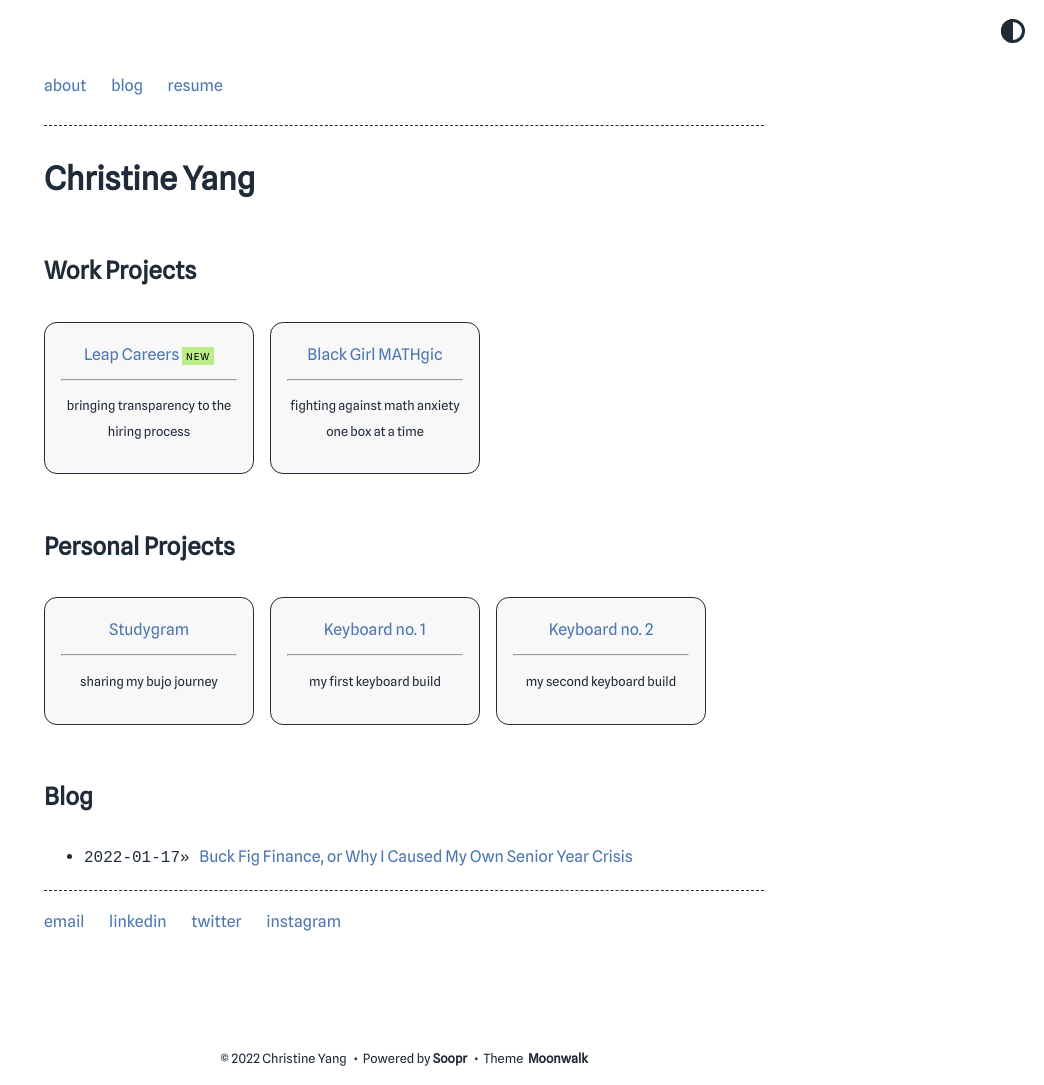
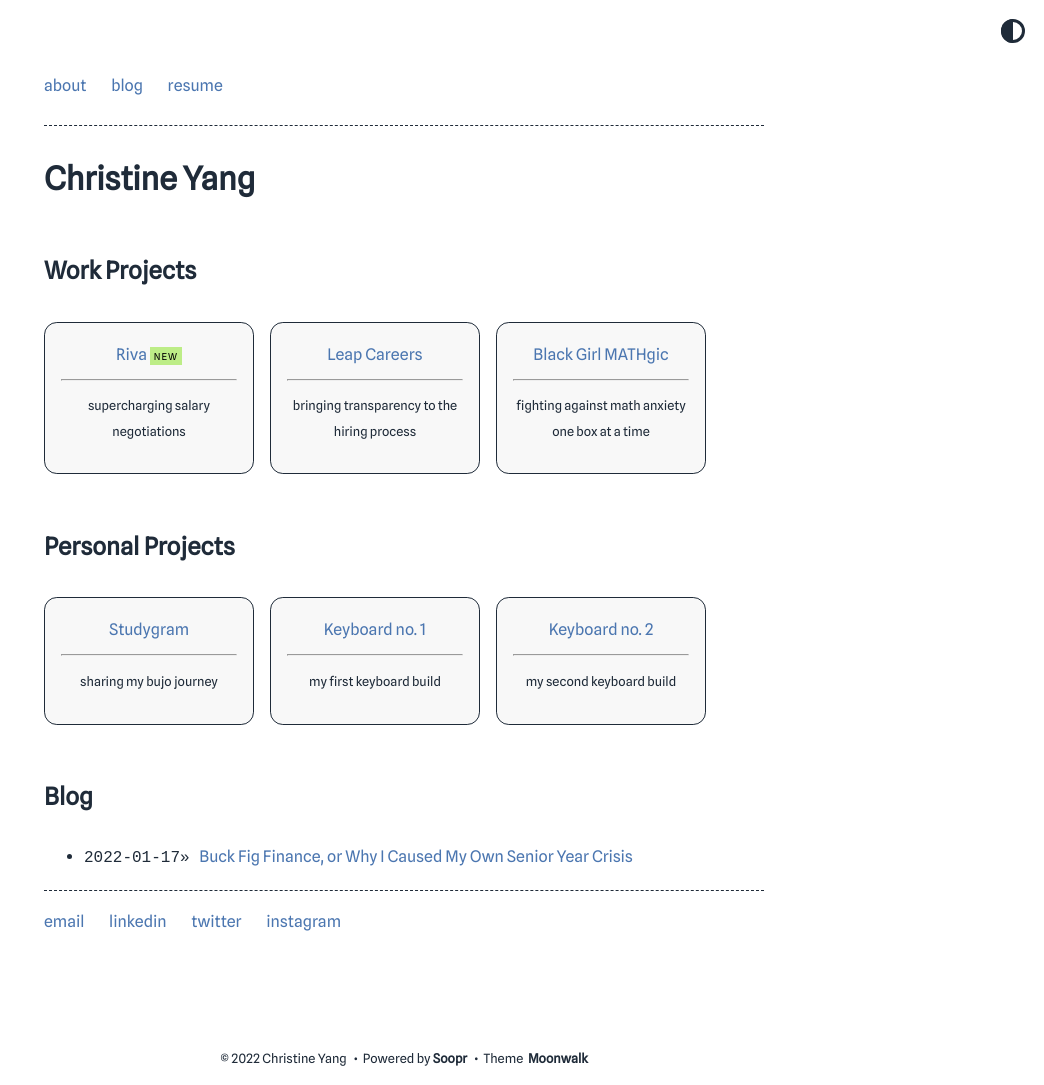
Before and after one commit to christinezyang/christinezyang.github.io, a Jekyll site: the page built from index.md, in a window 1280 px wide. Shown: the whole page, without its empty margins (236-1280 px from the left). Built offline with Jekyll 4.4.1, drawn with Linux system fonts in a browser that asks for light colours.

Commit message:
add page

```diff
--- a/_data/home.yml
+++ b/_data/home.yml
@@ -10,10 +10,14 @@ navbar_entries:
 
 project_entries:
 
+  - title: Riva
+    url: /riva
+    desc: supercharging salary negotiations
+    highlight: NEW
+
   - title: Leap Careers
     url: /leap
     desc: bringing transparency to the hiring process
-    highlight: NEW
 
   - title: Black Girl MATHgic
     url: /black-girl-mathgic
```
Also changed, not shown: riva.md (added, +8 -0 lines).
